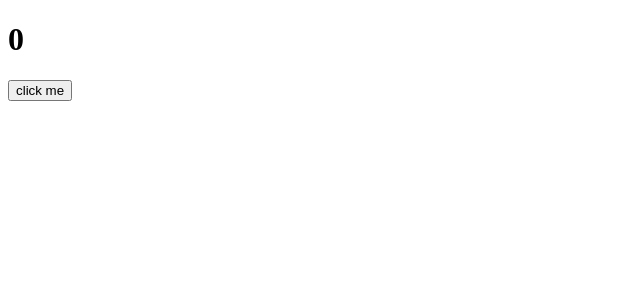
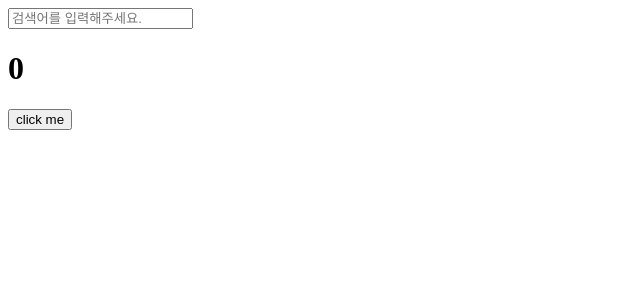
Before and after one commit to sunblock99/react-for-movie, a React (Create React App) app: page / in a window 1280 px wide. Shown: the top 300 px of the page, without its empty margins (0-640 px from the left). Built offline with nearby package versions, Linux system fonts and the light colour scheme.

Commit message:
useEffect 실습

```diff
--- a/src/App.js
+++ b/src/App.js
@@ -1,18 +1,28 @@
-import Button from "./Button";
-import styles from "./App.module.css";
 import { useState, useEffect } from "react";
 
 function App() {
   const [counter, setValue] = useState(0);
+  const [keyword, setKeyword] = useState("");
   const onClick = () => setValue((prev) => prev + 1);
+  const onChange = (event) => {setKeyword(event.target.value)}
   console.log("i run all the time");
   useEffect( () => {
-    console.log("CALL THE API.");
-  }, [])
+    console.log("한번만 호출돼요 ! ");
+  }, []);
+  useEffect( () => {
+    console.log("키워드 변화 생김 !");
+  }, [keyword]);
+  useEffect(()=>{
+    console.log("카운트 변화 생김 !");
+  },[counter]);
+  useEffect(()=>{
+    console.log("키워드 와 카운트 변화 생김 !");
+  },[keyword,counter]);
   return (
   <div>
+  <input value={keyword} type="text" onChange={onChange} placeholder="검색어를 입력해주세요. "/>
     <h1>{counter}</h1>
-    <button onClick={onClick} >click me</button>
+    <button onClick={onClick}>click me</button>
   </div>
   );
 }
```
